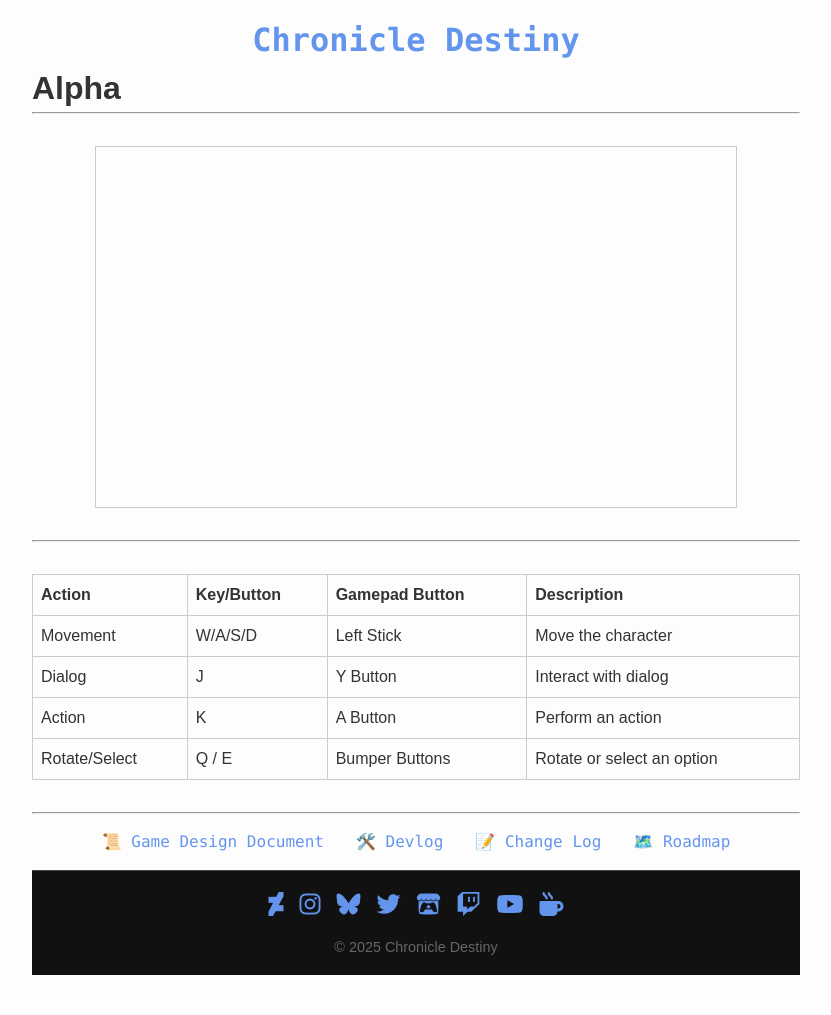
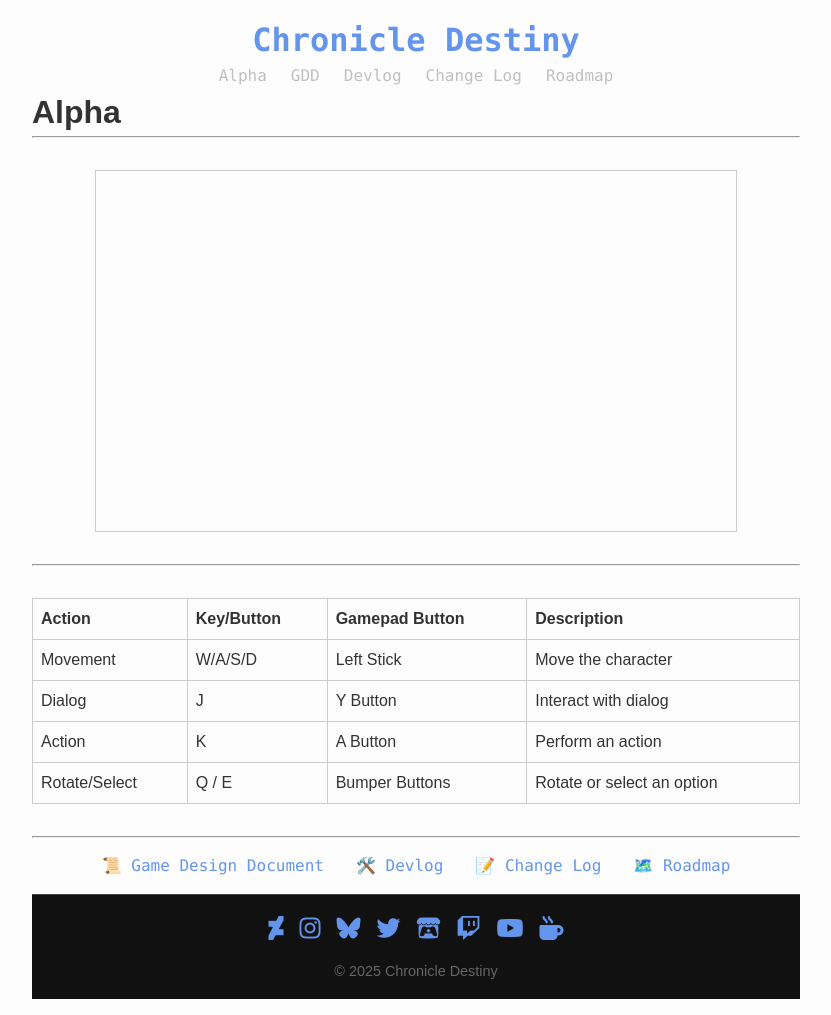
Before and after one commit to zBuLe/Chronicle-Destiny, a Jekyll site: the page built from index.md, in a window 1280 px wide. Shown: the whole page, without its empty margins (224-1055 px from the left). Built offline with Jekyll 4.4.1, drawn with Linux system fonts in a browser that asks for light colours; nearby versions of some CDN libraries; our own code applies the rules of GitHub Pages for plain Markdown files; a script that is not in the unit is left out; before the commit the page ends 991 px from its top, so only the background shows below that.

Commit message:
Update header.html

```diff
--- a/_includes/header.html
+++ b/_includes/header.html
@@ -1,11 +1,10 @@
 <header class="site-header">
-  <h1 class="site-title"><a href="{{ '/' | relative_url }}">{{ site.title }}</a></h1>
-  <!--
+  <h1 class="site-title">{{ site.title }}</h1>
   <nav class="site-nav">
-    <a href="{{ '/' | relative_url }}">Home</a>
-    <a href="{{ '/gdd/chronicle-destiny-gdd.md' | relative_url }}">GDD</a>
+    <a href="{{ '/' | relative_url }}">Alpha</a>
+    <a href="{{ '/gdd/chronicle-destiny-gdd' | relative_url }}">GDD</a>
     <a href="{{ '/devlog/' | relative_url }}">Devlog</a>
-    <a href="{{ '/changelog.md' | relative_url }}">Change Log</a>
+    <a href="{{ '/changelog' | relative_url }}">Change Log</a>
+    <a href="{{ '/roadmap' | relative_url }}">Roadmap</a>
   </nav>
-  -->
 </header>
```
